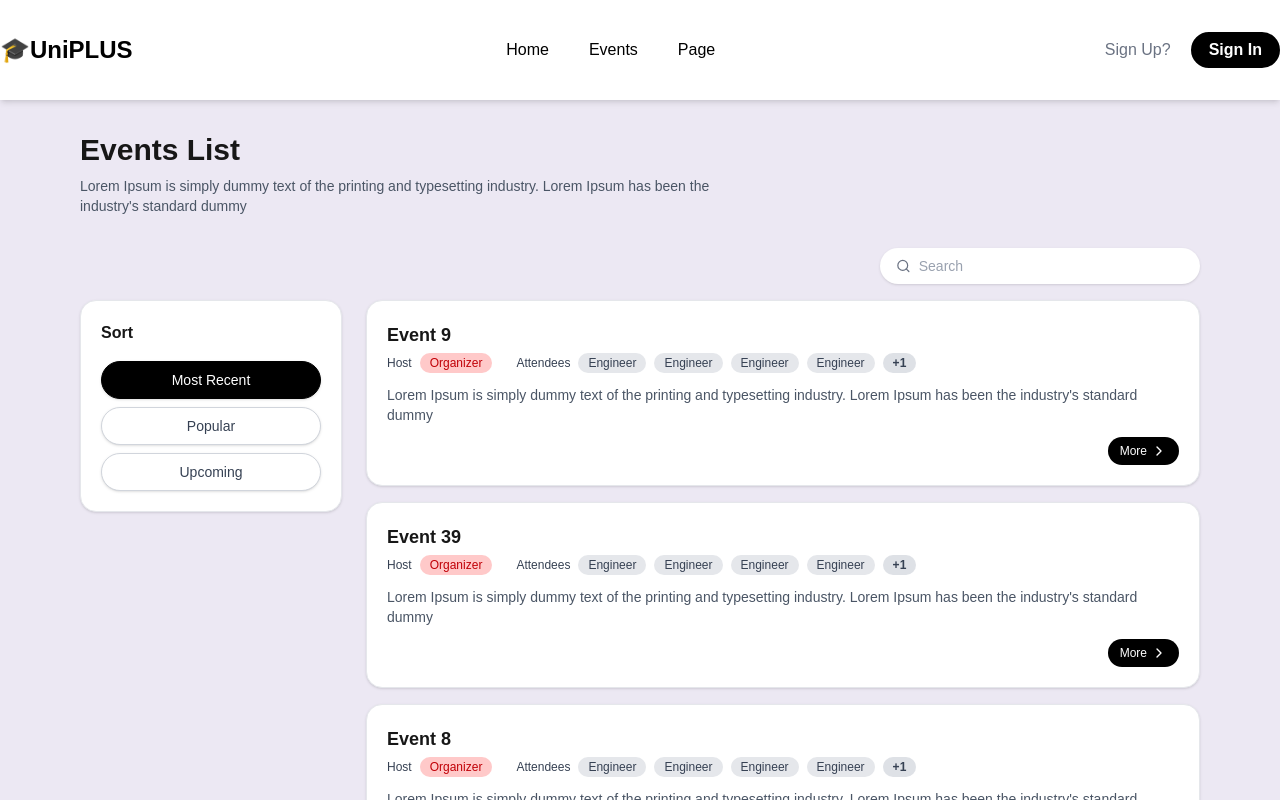
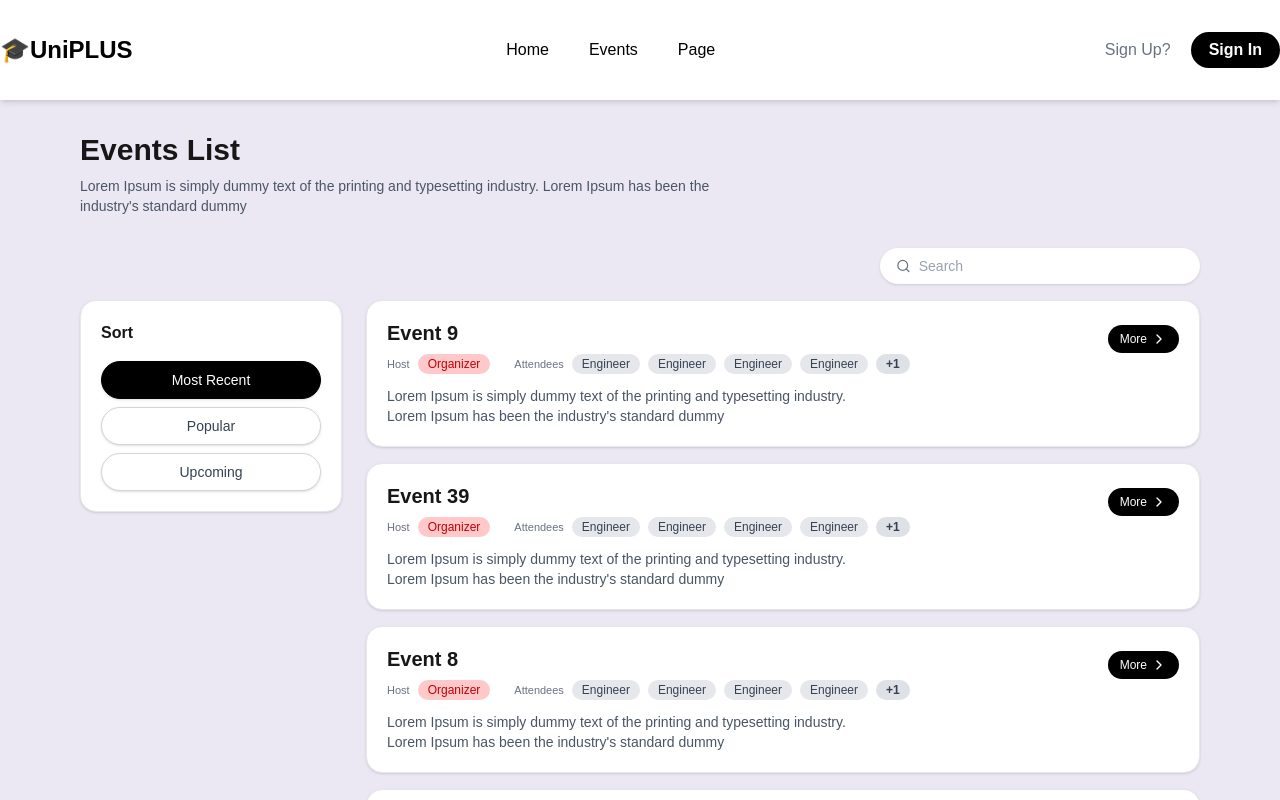
Before and after one commit to RTBS-ISP/UniPlus, a Next.js app in the folder frontend/uniplus/: page /events in a window 1280 px wide. Shown: the top 800 px of the page. Built offline with nearby package versions, Linux system fonts and the light colour scheme.

Commit message:
feat: enhance EventCard with hover effects and improved layout

```diff
--- a/frontend/uniplus/app/components/events/EventCard.tsx
+++ b/frontend/uniplus/app/components/events/EventCard.tsx
@@ -7,49 +7,93 @@ export type EventItem = {
   host: string[];
   tags: string[];
   excerpt: string;
-  date: string;       // ISO yyyy-mm-dd
-  createdAt: string;  // ISO
-  popularity: number; // mocked metric
+  date: string;
+  createdAt: string;
+  popularity: number;
+
+  // optional extra fields used by detail pages / dataset
+  available?: number;
+  startDate?: string;
+  endDate?: string;
+  startTime?: string;
+  endTime?: string;
+  location?: string;
+  image?: string;
 };
 
 export default function EventCard({ item }: { item: EventItem }) {
-  const extra = Math.max(0, item.tags.length - 4);
-  const visibleTags = item.tags.slice(0, 4);
+  const hostBadge = item.host?.[0] ?? "Organizer";
+
+  // Filter tags (remove accidental "Attendees")
+  const audience = item.tags.filter((t) => t.toLowerCase() !== "attendees");
+  const extra = Math.max(0, audience.length - 4);
+  const visibleTags = audience.slice(0, 4);
+  const hiddenTags = audience.slice(4);
 
   return (
-    <div className="rounded-2xl border border-gray-200 bg-white p-5 shadow-sm">
-      <h3 className="text-lg font-semibold break-words [overflow-wrap:anywhere]">
-        {item.title}
-      </h3>
+    <div
+      className="rounded-2xl border border-gray-200 bg-white p-5 shadow-sm
+                 transition-transform duration-300 hover:-translate-y-1 hover:shadow-md"
+    >
+      <div className="flex items-start justify-between gap-4">
+        <div className="min-w-0">
+          <h3 className="text-xl font-semibold leading-tight">{item.title}</h3>
 
-      {/* Fixed two-slot layout: Host | Attendees */}
-      <div className="mt-1 flex flex-wrap items-center gap-x-6 gap-y-2">
-        {/* Host slot */}
-        <div className="flex items-center gap-2">
-          <span className="text-xs font-medium text-gray-700">Host</span>
-          {item.host.length > 0 ? (
-            item.host.map((h, i) => <TagAccent key={i} label={h} />)
-          ) : (
-            <span className="text-xs text-gray-400">—</span>
-          )}
+          {/* Host + Attendees in one row */}
+          <div className="mt-2 flex flex-wrap items-center gap-2 text-[11px] text-gray-500">
+            <span className="font-medium">Host</span>
+            <TagAccent label={hostBadge} />
+
+            <span className="ml-4 font-medium">Attendees</span>
+            {visibleTags.map((t, i) => (
+              <Tag key={i} label={t} />
+            ))}
+
+            {/* +N with hover/focus tooltip of hidden tags */}
+            {extra > 0 && (
+              <span className="relative group inline-block">
+                <button
+                  type="button"
+                  aria-haspopup="true"
+                  aria-label={`Show ${extra} more attendee tags`}
+                  className="focus:outline-none"
+                >
+                  <TagCounter count={extra} />
+                </button>
+
+                {/* Wider hovercard */}
+                <div
+                  className="pointer-events-none absolute left-1/2 z-50 mt-2
+                             w-[min(480px,90vw)] -translate-x-1/2
+                             rounded-xl border border-gray-200 bg-white/95 p-3 shadow-lg backdrop-blur
+                             opacity-0 scale-95 transition-all duration-150
+                             group-hover:opacity-100 group-hover:scale-100
+                             group-focus-within:opacity-100 group-focus-within:scale-100"
+                  role="dialog"
+                >
+                  <div className="flex flex-wrap gap-2">
+                    {hiddenTags.map((t, i) => (
+                      <Tag key={i} label={t} />
+                    ))}
+                  </div>
+                </div>
+              </span>
+            )}
+          </div>
+
+          {/* Excerpt */}
+          <p className="mt-3 max-w-[62ch] break-words text-sm text-gray-600">
+            {item.excerpt}
+          </p>
         </div>
 
-        {/* Attendees slot */}
-        <div className="flex items-center gap-2">
-          <span className="text-xs font-medium text-gray-700">Attendees</span>
-          {visibleTags.map((t, i) => (
-            <Tag key={i} label={t} />
-          ))}
-          {extra > 0 && <TagCounter count={extra} />}
-        </div>
-      </div>
-
-      <p className="mt-3 text-sm text-gray-600 break-words [overflow-wrap:anywhere]">
-        {item.excerpt}
-      </p>
-
-      <div className="mt-3 flex justify-end">
-        <button className="inline-flex items-center gap-1 rounded-full bg-black px-3 py-1.5 text-xs font-medium text-white">
+        {/* More button with hover animation */}
+        <button
+          className="mt-1 inline-flex items-center gap-1 rounded-full bg-black px-3 py-1.5
+                     text-xs font-medium text-white transition-transform duration-200
+                     hover:scale-105 hover:shadow-lg hover:bg-gray-800 active:scale-95"
+          onClick={() => (window.location.href = `/events/${item.id}`)}
+        >
           More <ChevronRight className="h-4 w-4" />
         </button>
       </div>
```
